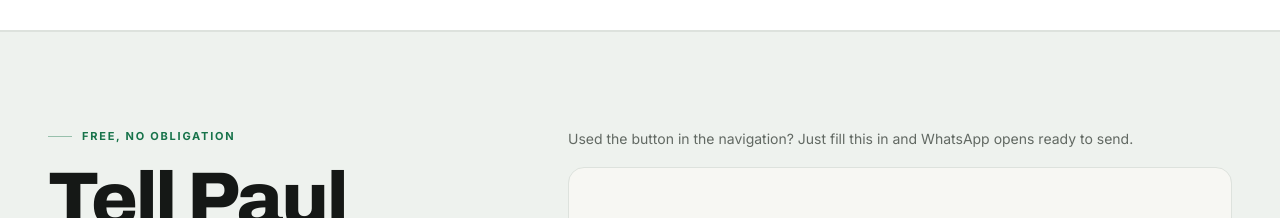
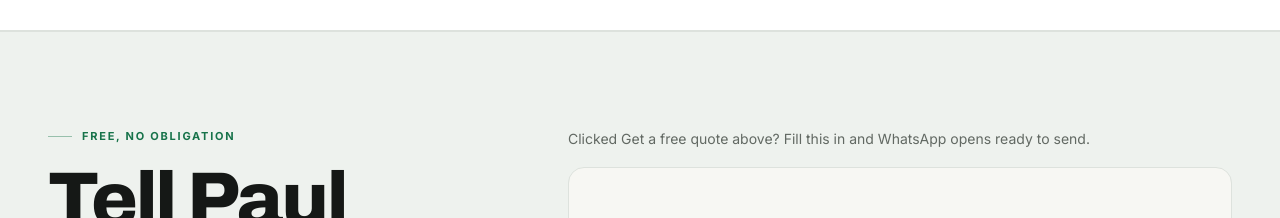
Before and after one commit to Tradetitan66/pi-electrical-live, a Next.js app: page / in a window 1280 px wide. Shown: the part 5780-5998 px from the top of the page. Built offline with nearby package versions, Linux system fonts and the light colour scheme.

Commit message:
change form intro text to clearer wording

```diff
--- a/src/components/FinalCta.tsx
+++ b/src/components/FinalCta.tsx
@@ -41,7 +41,7 @@ export default function FinalCta() {
           {/* Form */}
           <div className="lg:col-span-7">
             <p className="mb-4 text-sm leading-relaxed text-muted">
-              Used the button in the navigation? Just fill this in and WhatsApp opens ready to send.
+              Clicked Get a free quote above? Fill this in and WhatsApp opens ready to send.
             </p>
             <div className="rounded-2xl border border-line bg-warm p-5 shadow-[0_1px_0_0_rgba(21,24,22,0.06)] sm:p-8">
               <WhatsAppQuoteForm />
```
